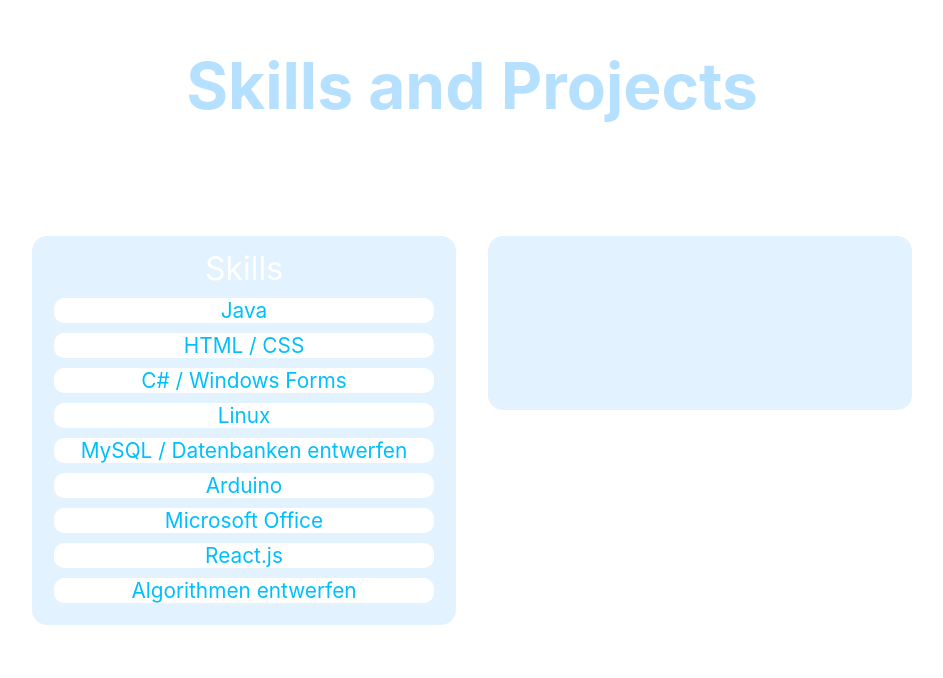
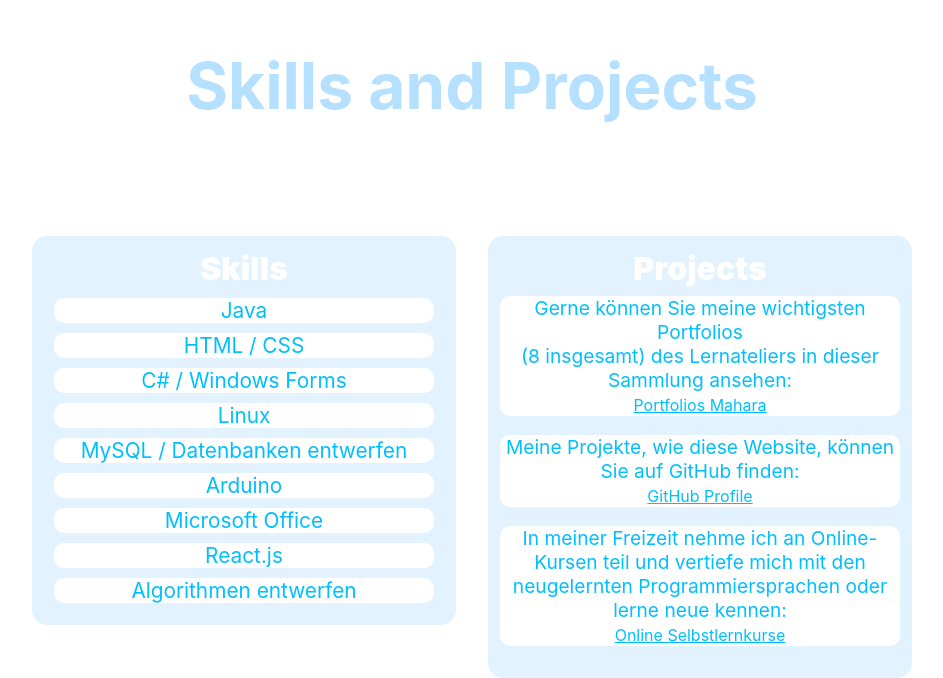
Before and after one commit to marianives/marianivesgallo.ch, a React app: page / in a window 1280 px wide. Shown: the part 1771-2449 px from the top of the page, without its empty margins (168-1111 px from the left). Before the commit the page ends 2396 px from the top, so only its background shows below. Built offline with nearby package versions, Linux system fonts and the light colour scheme.

Commit message:
skills and projects finished

```diff
--- a/src/App.css
+++ b/src/App.css
@@ -17,12 +17,26 @@
   font-size: 1.2rem;
 }
 */
-.titlesprachen{
+.link{
+  color: deepskyblue;
+  font-size: 1rem;
+}
+.project {
+  margin-top: 8px;
+  color: deepskyblue;
+  background-color: white;
+  border-radius: 10px;
+  font-size: 1.2rem;
+}
+
+.titlesprachen {
   font-size: 2rem;
   color: white;
   margin-bottom: 1px;
   margin-top: 1px;
-  }
+  font-weight: 900;
+}
+
 .bild {
   justify-self: left;
   max-width: 30%;
@@ -67,8 +81,9 @@
   margin-top: 5rem;
   margin-bottom: 7rem;
 }
-.sprachen{
-  color: deepskyblue ;
+
+.sprachen {
+  color: deepskyblue;
   background-color: white;
   border-radius: 10px;
   margin: 10px;
--- a/src/components/BoxProjects.js
+++ b/src/components/BoxProjects.js
@@ -17,6 +17,23 @@ export default function App() {
             }}
         >
 
+            <h1 className='titlesprachen'>Projects</h1>
+            <p className='project'>
+                Gerne können Sie meine wichtigsten Portfolios<br />
+                &#40;8 insgesamt&#41; des Lernateliers in dieser Sammlung ansehen: <br />
+                <a href='https://portfolio.bbbaden.ch/view/view.php?t=e15PZfdOlrnyR76V4bkN' className='link' target="_blank">
+                    Portfolios Mahara</a>
+            </p>
+            <p className='project'>
+                Meine Projekte, wie diese Website, können Sie auf GitHub finden: <br />
+                <a href='https://github.com/marianives?tab=repositories' className='link' target="_blank">GitHub Profile</a>
+            </p>
+
+            <p className='project'>
+                In meiner Freizeit nehme ich an Online-Kursen teil und vertiefe mich mit den neugelernten Programmiersprachen oder lerne neue kennen: <br />
+                <a href='https://open.hpi.de/courses?q=&channel=&lang=&topic=Programming&level=' className='link' target="_blank">Online Selbstlernkurse</a>
+            </p>
         </BoxProjects>
+
     )
 }
```
